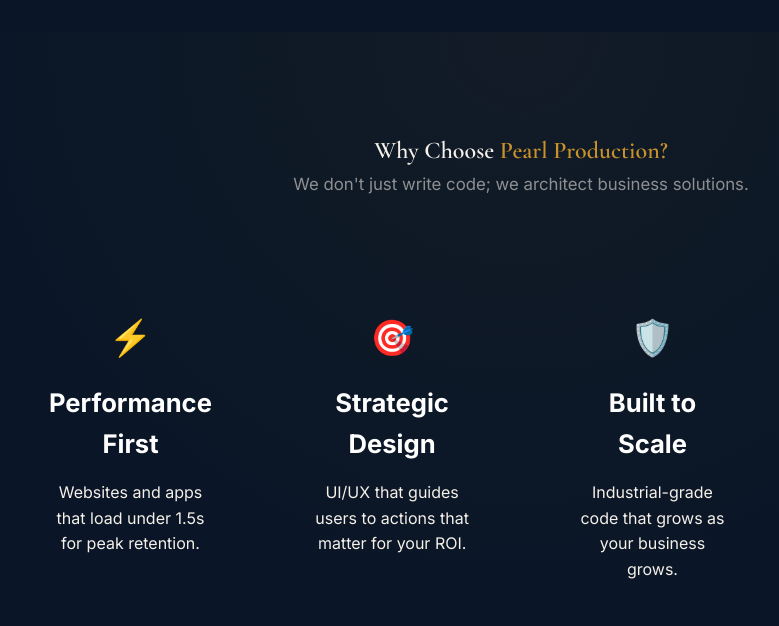
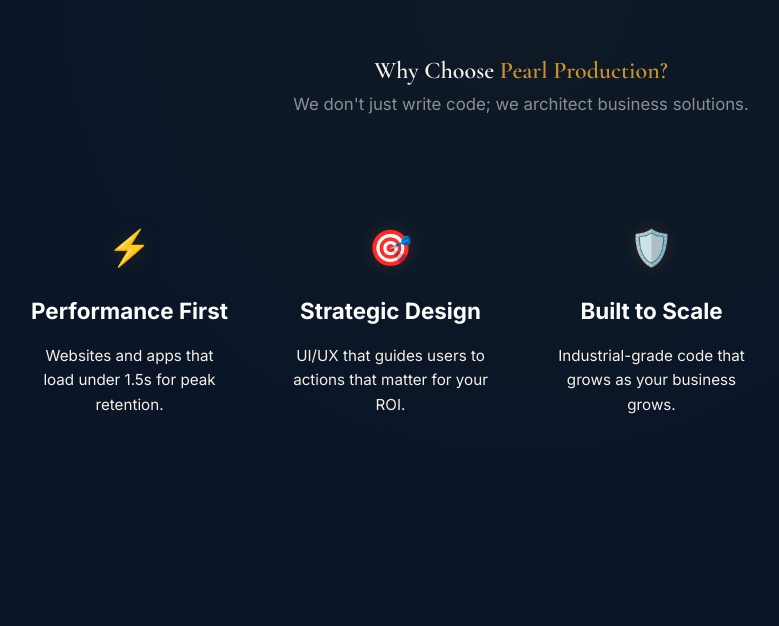
Before and after one commit to dipak-95/Pearl-Production, a React (Vite) app in the folder frontend/: page /services in a window 1280 px wide. Shown: the part 1503-2129 px from the top of the page, without its empty margins (119-898 px from the left). Built offline with nearby package versions, Linux system fonts and the light colour scheme; no server answers.

Commit message:
Fixed alignment and reduced bottom spacing in Services Why Choose section

```diff
--- a/frontend/src/pages/ServicesPage.css
+++ b/frontend/src/pages/ServicesPage.css
@@ -103,37 +103,43 @@
 
 /* Why Choose Pearl */
 .why-choose-pearl {
-    margin: 100px auto;
-    padding: 100px 10%;
-    background: radial-gradient(circle at 50% 0%, rgba(184, 134, 11, 0.05) 0%, transparent 70%);
+    margin: 60px auto 40px;
+    padding: 60px 10%;
+    background: radial-gradient(circle at 50% 0%, rgba(184, 134, 11, 0.03) 0%, transparent 70%);
 }
 
 .why-grid {
     display: grid;
-    grid-template-columns: repeat(3, 1fr);
-    gap: 50px;
+    grid-template-columns: repeat(auto-fit, minmax(280px, 1fr));
+    gap: 30px;
+    justify-content: center;
 }
 
 .why-item {
     text-align: center;
-    padding: 40px;
+    padding: 30px 20px;
 }
 
 .why-icon {
-    font-size: 3.5rem;
+    font-size: 3rem;
     display: block;
-    margin-bottom: 25px;
+    margin-bottom: 20px;
+    filter: drop-shadow(0 0 10px rgba(184, 134, 11, 0.2));
 }
 
 .why-item h4 {
-    font-size: 1.6rem;
+    font-size: 1.4rem;
     color: var(--white);
     margin-bottom: 15px;
+    font-weight: 700;
 }
 
 .why-item p {
     color: var(--text-dim);
     line-height: 1.6;
+    font-size: 0.95rem;
+    max-width: 300px;
+    margin: 0 auto;
 }
 
 @media (max-width: 992px) {
@@ -143,7 +149,15 @@
 
     .why-grid {
         grid-template-columns: 1fr;
-        gap: 30px;
+        gap: 20px;
+    }
+
+    .why-choose-pearl {
+        padding: 40px 6%;
+    }
+
+    .why-item {
+        padding: 20px;
     }
 
     .service-reveal-card {
```
